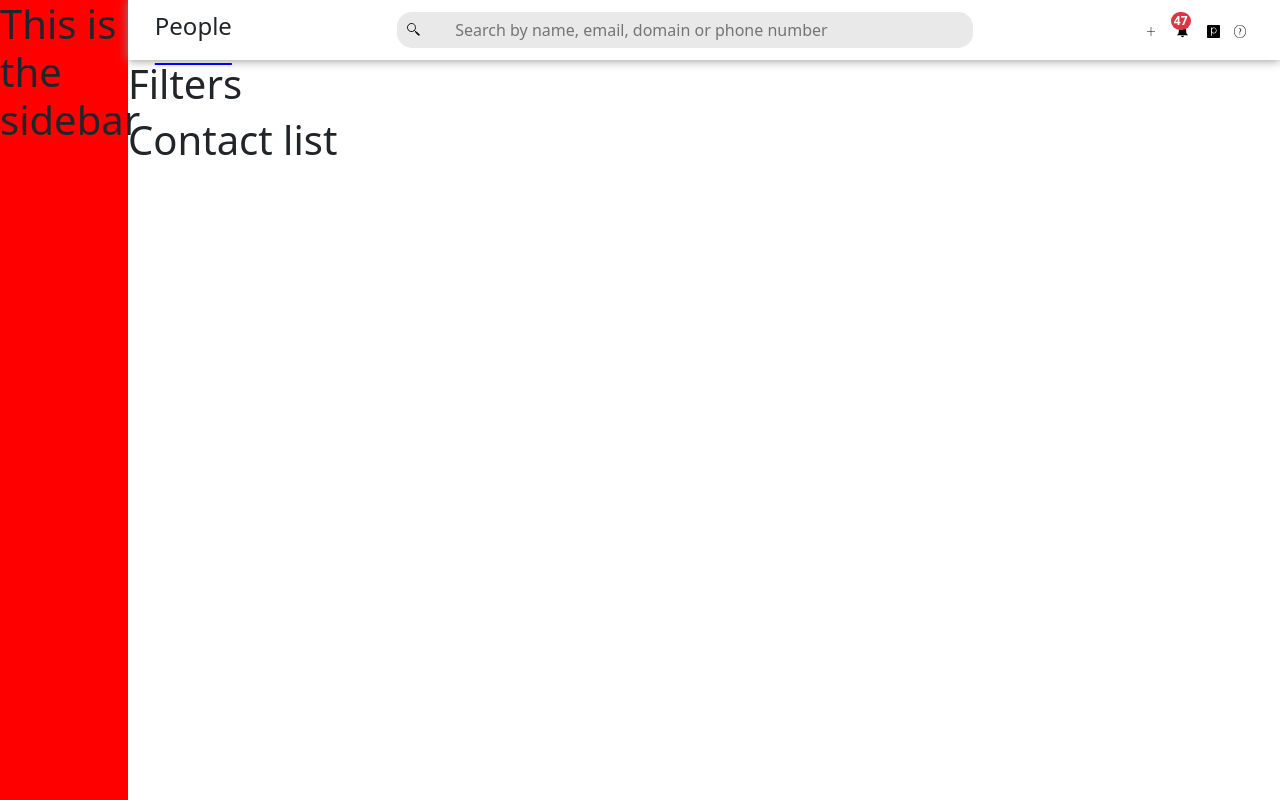
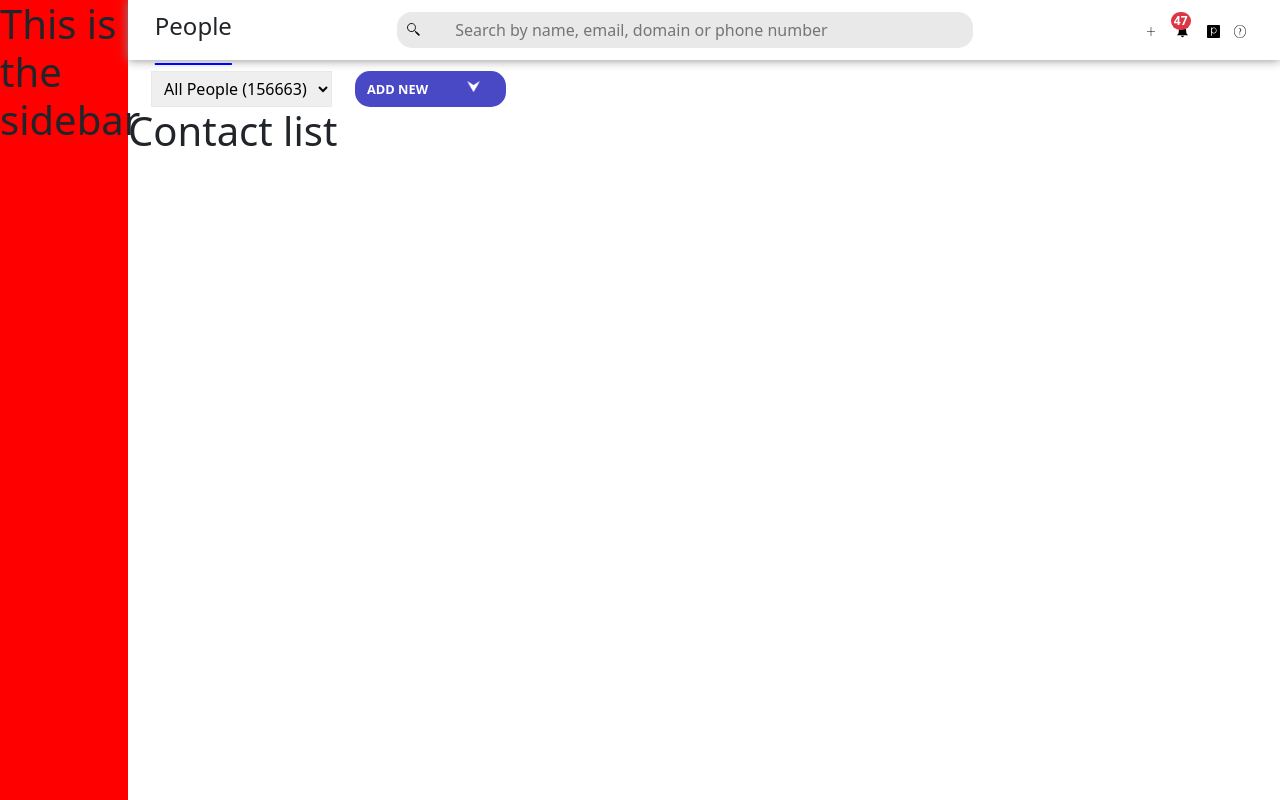
Before and after one commit to RobertWMorgan/Restarone, a React (Create React App) app: page / in a window 1280 px wide. Built offline with nearby package versions, Linux system fonts and the light colour scheme.

Commit message:
left filtering

```diff
--- a/src/components/filters.js
+++ b/src/components/filters.js
@@ -1,7 +1,34 @@
+import DownArrow from '../images/down-arrow.png'
+
 const Filters = () => {
-  return(
+  return (
     <div id="filters">
-      <h1>Filters</h1>
+      <div id='top-filter'>
+        <div id='filter-left'>
+          <form id='people-dropdown'>
+            <select id="People" name="People">
+              <option value="All">All People (156663)</option>
+            </select>
+          </form>
+          <button id='btn-add'>ADD NEW</button>
+          <div id='btn-add-dropdown'>
+            <button class='btn'>
+            <img id='add-dropdown-arrow' src={DownArrow} alt='dropdown arrow' />
+            </button>
+          </div>
+        </div>
+        <div id='filter-right'>
+        </div>
+
+      </div>
+
+
+
+
+
+      <div id='detailed-filter'>
+
+      </div>
     </div>
   )
 }
--- /dev/null
+++ b/src/styles/components/filters.scss
@@ -0,0 +1,45 @@
+@import './variables.scss';
+
+#filters {
+  margin-left: 2%;
+  margin-top: 1%;
+
+  #filter-left {
+    display: flex;
+
+    #people-dropdown {
+      margin-right: 2%;
+      select {
+        padding: 0.3rem 0.5rem;
+        border: 1px solid $primary-grey;
+      }
+    }
+
+    #btn-add {
+      background-color: $secondary-blue;
+      color: white;
+      border: none;
+      border-top-left-radius: 15px;
+      border-bottom-left-radius: 15px;
+      font-size: 0.8em;
+      font-weight: bold;
+      padding: 0 1.1%;
+    }
+
+    #btn-add-dropdown {
+      display: inline-block;
+      background-color: $secondary-blue;
+      color: white;
+      border: none;
+      border-top-right-radius: 15px;
+      border-bottom-right-radius: 15px;
+      button{
+        padding: 0;
+      }
+      #add-dropdown-arrow{
+        width: 20%;
+      }
+    }
+  }
+
+}
--- a/src/styles/components/navbar.scss
+++ b/src/styles/components/navbar.scss
@@ -1,21 +1,25 @@
+@import './variables.scss';
+
+
 nav {
-
   box-shadow: 0 0 10px 0 #888888;
   padding-top: 1%;
   padding-bottom: 1%;
   display: flex;
   justify-content: space-evenly;
-  h1{
+
+  h1 {
     text-decoration: underline;
     text-underline-offset: 110%;
     text-decoration-color: blue;
     font-size: 150%;
     margin-right: 5%;
   }
-  input{
+
+  input {
     width: 50%;
     border: none;
-    background-color: rgb(233 233 233);
+    background-color: $primary-grey;
     border-radius: 15px;
     background-image: url(../../images/Magnifying_glass_icon.svg);
     background-size: 13px;
@@ -25,21 +29,26 @@ nav {
     margin-left: 7%;
     margin-right: 7%;
   }
-  #nav-icons{
+
+  #nav-icons {
     max-width: 10%;
     display: flex;
     margin-left: 5%;
-    .nav-icon{
+
+    .nav-icon {
       border: none;
       background-color: white;
       position: relative;
-      #profile{
+
+      #profile {
         width: 90%;
       }
-      #question{
+
+      #question {
         width: 90%;
       }
-      #notif-num{
+
+      #notif-num {
         position: absolute;
         padding: 3px;
         border-radius: 40px;
@@ -47,7 +56,8 @@ nav {
         right: 10px;
         top: 0px;
       }
-      img{
+
+      img {
         width: 60%;
       }
 
--- /dev/null
+++ b/src/styles/components/variables.scss
@@ -0,0 +1,3 @@
+$primary-grey:rgb(233, 233, 233);
+
+$secondary-blue: rgb(73 73 197);
--- a/src/styles/main.scss
+++ b/src/styles/main.scss
@@ -1,15 +1,18 @@
 @import './components/sidebar.scss';
 @import './components/navbar.scss';
+@import './components/filters.scss';
 
-*{
+* {
   box-sizing: border-box;
   margin: 0;
 }
 
-#site-wrapper{
+$primary-grey: rgb(233, 233, 233);
+
+#site-wrapper {
   display: flex;
 }
 
-main{
+main {
   width: 100%;
 }
```
Also changed, not shown: src/images/down-arrow.png (added).
